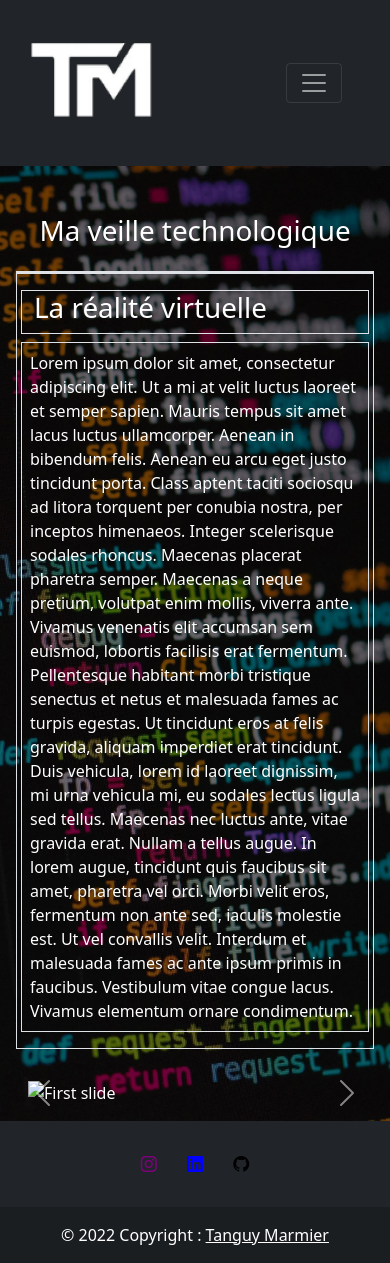
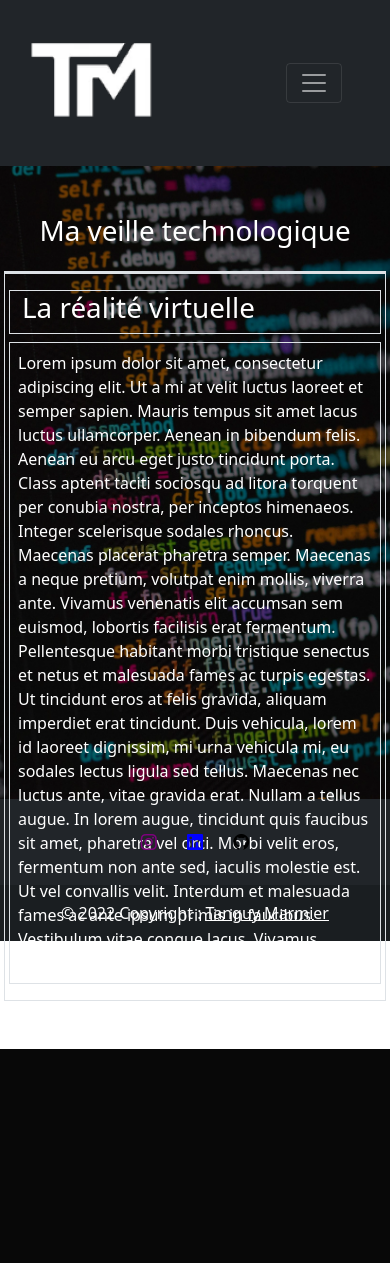
Before and after one commit to tanguym77/portfolio, a PHP site: page /veille_technologique.php in a window 390 px wide. After the commit the page ends 1049 px from the top, so only its background shows below. Run offline with PHP 8.4, Linux system fonts and the light colour scheme; some libraries are stand-ins or nearby versions; grey boxes are pictures that could not be loaded.

Commit message:
h-100 update

```diff
--- a/index.php
+++ b/index.php
@@ -3,7 +3,7 @@
 ?>
 
 <section>
-    <div class="container-fluid" loading="lazy" style="background: url(images/background.webp); background-size: cover; background-position: center; background-attachment: fixed;">
+    <div class="container-fluid" style="background: url(images/background.webp); background-size: cover; background-position: center; background-attachment: fixed;">
 
             <!-- TITLE ET PRESENTATION-->
             <div class="row text-white text-center pt-5">
@@ -39,7 +39,7 @@
             <!-- LE BTS SIO -->
             <div class="row text-white p-5 d-flex justify-content-around">
                 <!-- OPTION SLAM -->
-                <div class="col-md-5 border border-5 border-dark bg-dark rounded pt-1">
+                <div class="col-lg-5 mt-2 border border-5 border-dark bg-dark rounded pt-1">
                     <div class="p-3">
                         <h1>L'option SLAM</h1>
                         <p>
@@ -58,7 +58,7 @@
                     </div>
                 </div>
                 <!-- OPTION SISR -->
-                <div class="col-md-5 border border-5 border-dark bg-dark rounded pt-1">
+                <div class="col-lg-5 mt-2 border border-5 border-dark bg-dark rounded pt-1">
                     <div class="p-3">
                         <h1>L'option SISR</h1>
                         <p>
--- a/veille_technologique.php
+++ b/veille_technologique.php
@@ -2,9 +2,8 @@
     include 'vue/header.php';
 ?>
 
-<section>
-    <div class="container-fluid" loading="lazy" style="background: url(images/background.webp); background-size: cover; background-position: center; background-attachment: fixed;">
-
+<section class="h-75 w-100 mx-auto d-flex justify-content-center" style="background: url(images/background.webp); background-size: cover; background-position: center; background-attachment: fixed;">
+    <div>
         <!-- TITLE -->
         <div class="row text-white text-center pt-5">
             <h1>Ma veille technologique</h1>
@@ -25,35 +24,9 @@
                 </div>
             </div>
         </div>
-
         <!-- CAROUSEL -->
         <div class="row text-white p-3">
-            <div id="carouselExampleIndicators" class="carousel slide" data-ride="carousel">
-            <ol class="carousel-indicators">
-                <li data-target="#carouselExampleIndicators" data-slide-to="0" class="active"></li>
-                <li data-target="#carouselExampleIndicators" data-slide-to="1"></li>
-                <li data-target="#carouselExampleIndicators" data-slide-to="2"></li>
-            </ol>
-            <div class="carousel-inner">
-                <div class="carousel-item active">
-                <img class="d-block w-100" src="#" alt="First slide">
-                </div>
-                <div class="carousel-item">
-                <img class="d-block w-100" src="#" alt="Second slide">
-                </div>
-                <div class="carousel-item">
-                <img class="d-block w-100" src="#" alt="Third slide">
-                </div>
-            </div>
-            <a class="carousel-control-prev" href="#carouselExampleIndicators" role="button" data-slide="prev">
-                <span class="carousel-control-prev-icon" aria-hidden="true"></span>
-                <span class="sr-only">Previous</span>
-            </a>
-            <a class="carousel-control-next" href="#carouselExampleIndicators" role="button" data-slide="next">
-                <span class="carousel-control-next-icon" aria-hidden="true"></span>
-                <span class="sr-only">Next</span>
-            </a>
-            </div>
+
         </div>
 
 </section>
--- a/vue/header.php
+++ b/vue/header.php
@@ -1,6 +1,6 @@
 
 <!DOCTYPE html>
-<html>
+<html class="h-100">
     <head>
 
         <meta name='viewport' content='width=device-width, initial-scale=1.0'/>
@@ -31,7 +31,7 @@
     </head>
 
 <!-- BODY -->
-<body>
+<body class="h-100">
     <!-- LOADER ? -->
 
     <!-- NAVBAR -->
```
Also changed, not shown: competences.php (+2 -7 lines).
